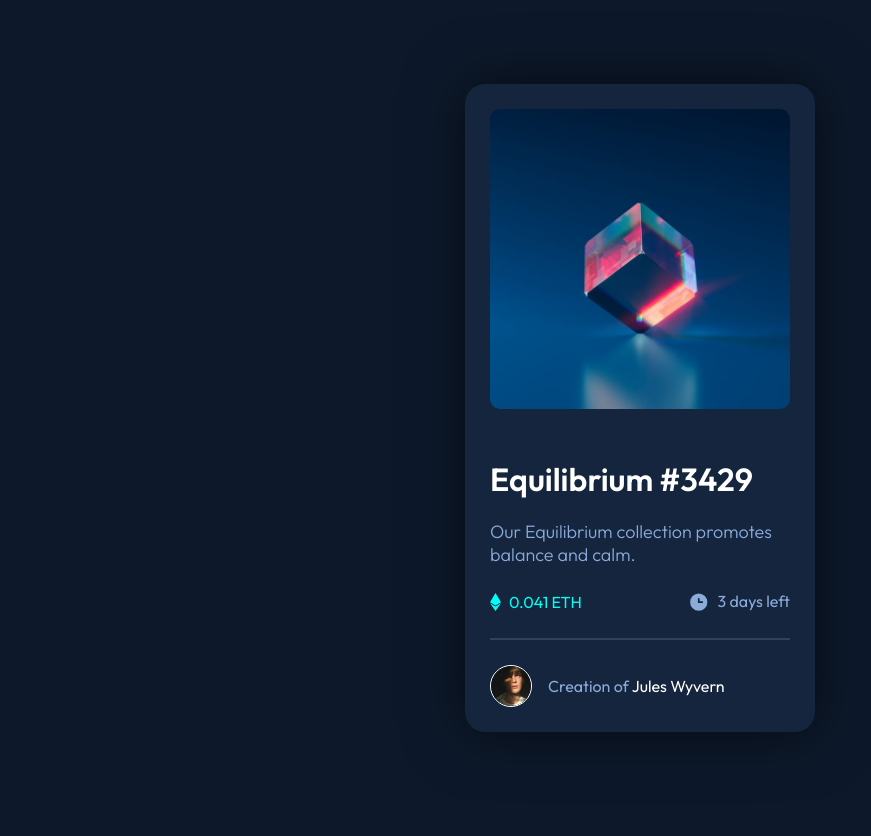
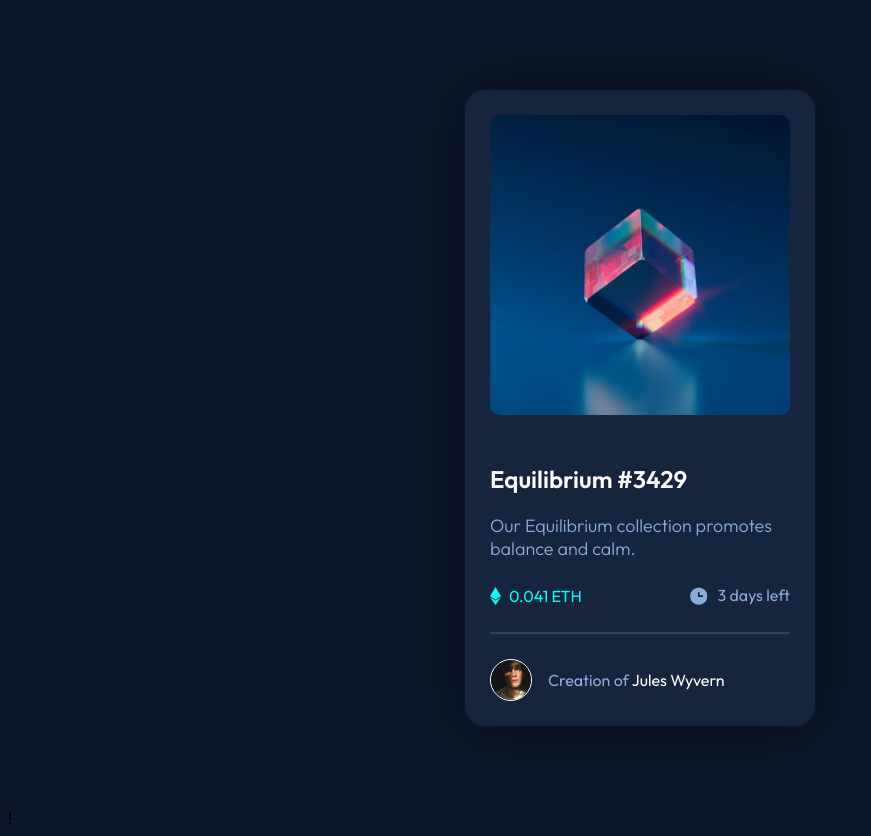
Before and after one commit to murTorun/frontendmentor-nft-preview-card, a plain HTML site: page index.html in a window 1280 px wide. Shown: the whole page, without its empty margins (0-871 px from the left). Drawn offline with Linux system fonts and the light colour scheme.

Commit message:
Remove extra spacing

```diff
--- a/index.html
+++ b/index.html
@@ -3,13 +3,10 @@
   <head>
     <meta charset="UTF-8" />
     <meta name="viewport" content="width=device-width, initial-scale=1.0" />
-    <!-- displays site properly based on user's device -->
-
     <link rel="icon" type="image/png" sizes="32x32" href="images/favicon-32x32.png" />
     <link rel="stylesheet" href="style.css" />
     <title>Frontend Mentor | NFT preview card component</title>
-
-
+  </head>
   <body>
     <div class="container">
       <div class="card">
@@ -19,7 +16,7 @@
             <img src="images/icon-view.svg" alt="view icon" />
           </div>
         </div>
-        <h1 class="card-title">Equilibrium #3429</h1>
+        <h2 class="card-title">Equilibrium #3429</h2>
         <p class="card-description">Our Equilibrium collection promotes balance and calm.</p>
         <div class="card-time-left-and-price">
           <div class="card-price">
@@ -44,3 +41,4 @@
     </div>
   </body>
 </html>
+!
```
